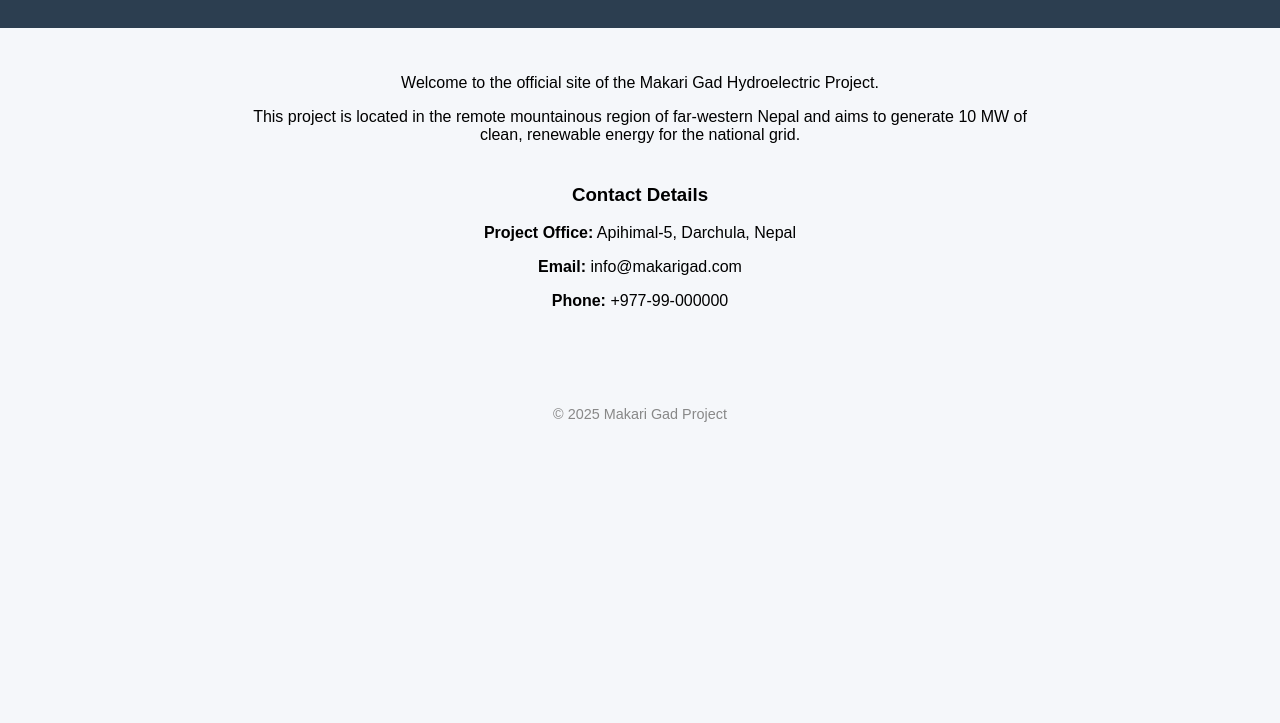
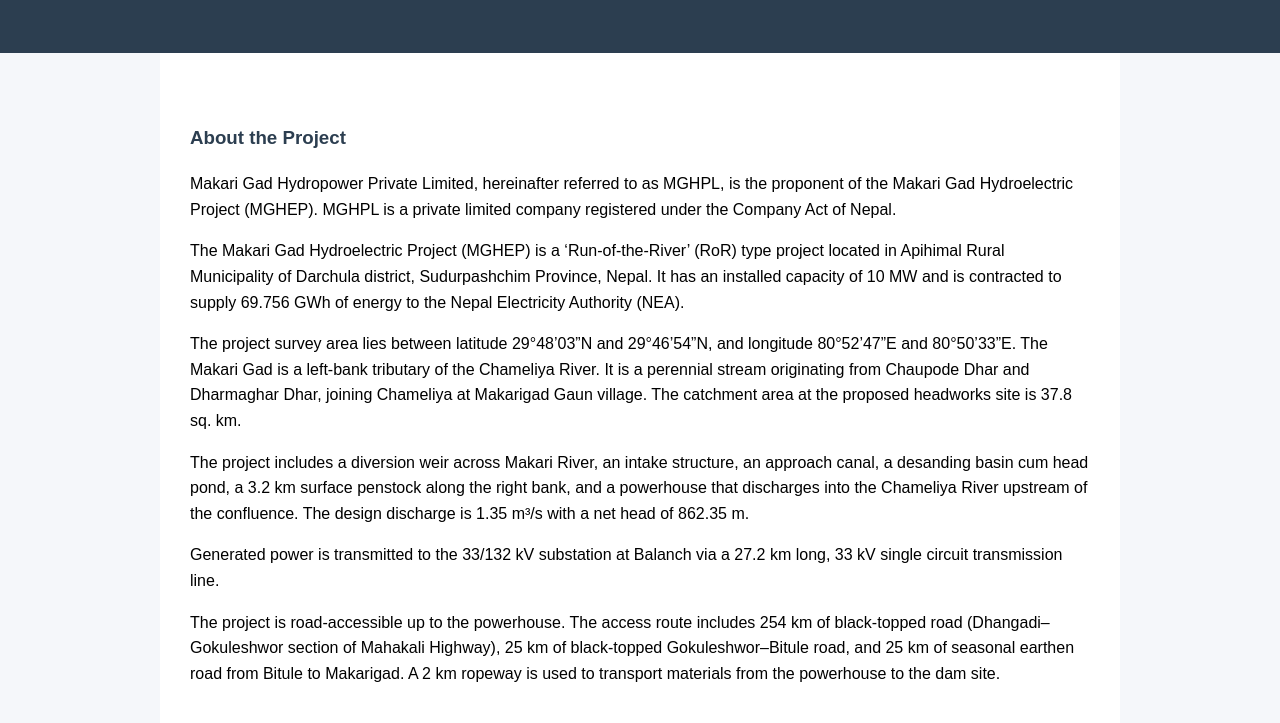
Before and after one commit to makarigad/makarigad.github.io, a plain HTML site: page index.html in a window 1280 px wide. Shown: the part 164-887 px from the top of the page. Before the commit the page ends 800 px from the top, so only its background shows below. Drawn offline with Linux system fonts and the light colour scheme.

Commit message:
Update index.html

```diff
--- a/index.html
+++ b/index.html
@@ -10,6 +10,7 @@
       margin: 0;
       padding: 0;
       text-align: center;
+      line-height: 1.6;
     }
     header {
       background-color: #2c3e50;
@@ -28,16 +29,22 @@
     }
     main {
       padding: 30px;
-      max-width: 800px;
+      max-width: 900px;
       margin: auto;
+      text-align: left;
+      background-color: white;
     }
     .section {
       margin-top: 40px;
+    }
+    .section h3 {
+      color: #2c3e50;
     }
     footer {
       margin-top: 50px;
       font-size: 0.9em;
       color: #888;
+      text-align: center;
     }
   </style>
 </head>
@@ -48,8 +55,20 @@
   </header>
 
   <main>
-    <p>Welcome to the official site of the Makari Gad Hydroelectric Project.</p>
-    <p>This project is located in the remote mountainous region of far-western Nepal and aims to generate 10 MW of clean, renewable energy for the national grid.</p>
+    <div class="section">
+      <h3>About the Project</h3>
+      <p>Makari Gad Hydropower Private Limited, hereinafter referred to as MGHPL, is the proponent of the Makari Gad Hydroelectric Project (MGHEP). MGHPL is a private limited company registered under the Company Act of Nepal.</p>
+
+      <p>The Makari Gad Hydroelectric Project (MGHEP) is a ‘Run-of-the-River’ (RoR) type project located in Apihimal Rural Municipality of Darchula district, Sudurpashchim Province, Nepal. It has an installed capacity of 10 MW and is contracted to supply 69.756 GWh of energy to the Nepal Electricity Authority (NEA).</p>
+
+      <p>The project survey area lies between latitude 29°48’03”N and 29°46’54”N, and longitude 80°52’47”E and 80°50’33”E. The Makari Gad is a left-bank tributary of the Chameliya River. It is a perennial stream originating from Chaupode Dhar and Dharmaghar Dhar, joining Chameliya at Makarigad Gaun village. The catchment area at the proposed headworks site is 37.8 sq. km.</p>
+
+      <p>The project includes a diversion weir across Makari River, an intake structure, an approach canal, a desanding basin cum head pond, a 3.2 km surface penstock along the right bank, and a powerhouse that discharges into the Chameliya River upstream of the confluence. The design discharge is 1.35 m³/s with a net head of 862.35 m.</p>
+
+      <p>Generated power is transmitted to the 33/132 kV substation at Balanch via a 27.2 km long, 33 kV single circuit transmission line.</p>
+
+      <p>The project is road-accessible up to the powerhouse. The access route includes 254 km of black-topped road (Dhangadi–Gokuleshwor section of Mahakali Highway), 25 km of black-topped Gokuleshwor–Bitule road, and 25 km of seasonal earthen road from Bitule to Makarigad. A 2 km ropeway is used to transport materials from the powerhouse to the dam site.</p>
+    </div>
 
     <div class="section">
       <h3>Contact Details</h3>
```
